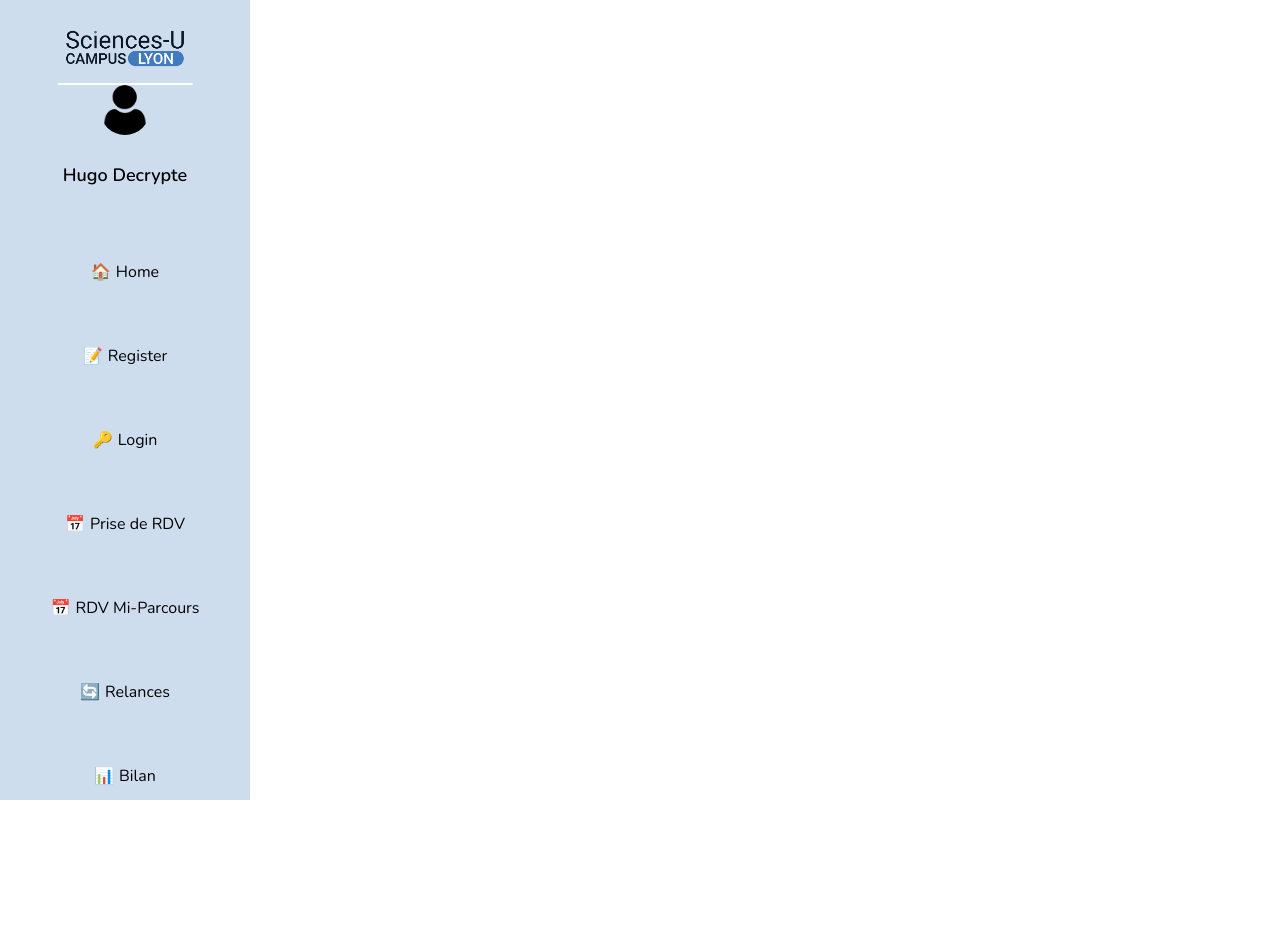
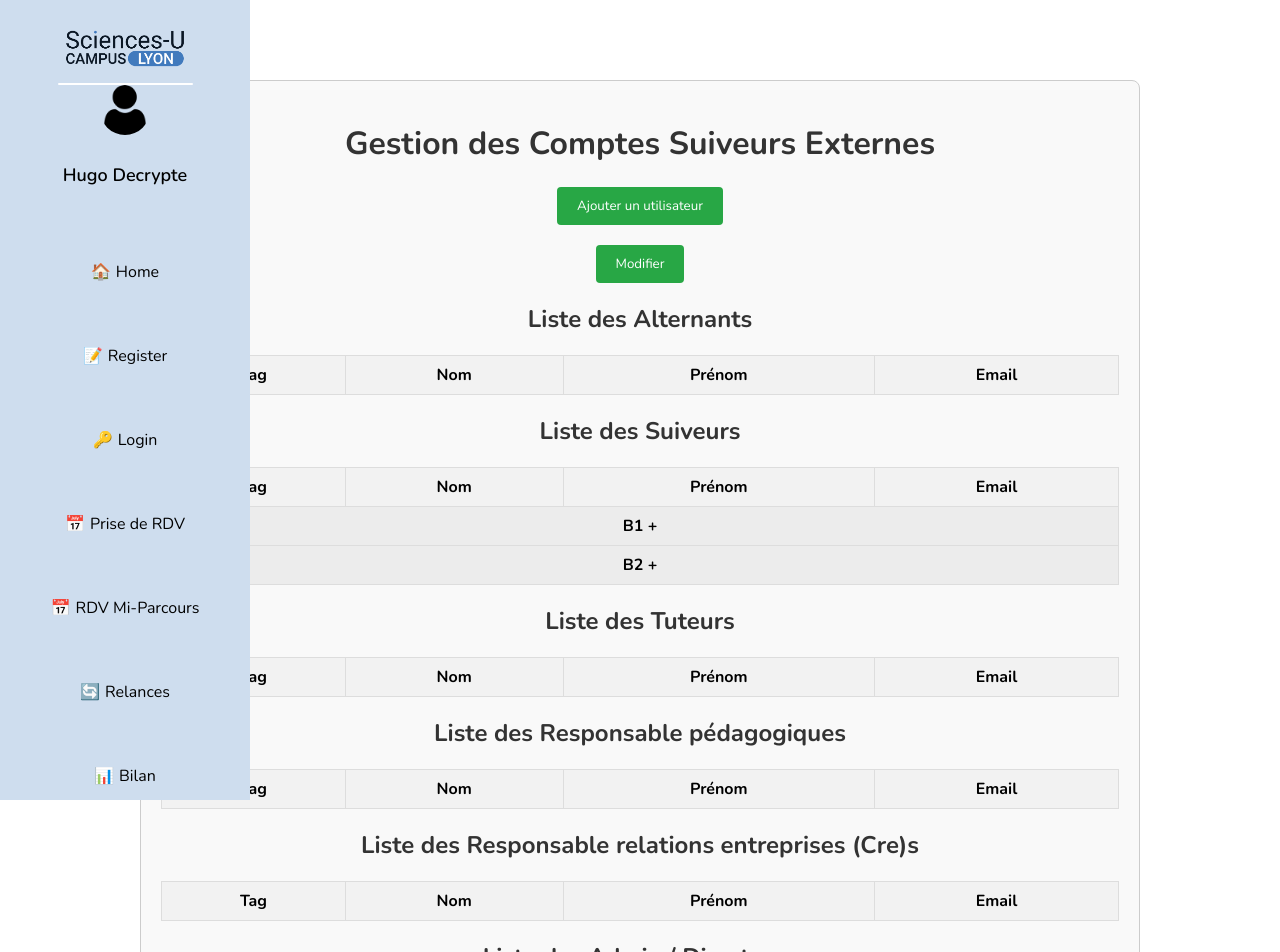
Before and after one commit to Driikzz/ProjetAnnuelEsgi-, a React (Create React App) app: page /gestion-comptes in a window 1280 px wide. Shown: the top 952 px of the page. Before the commit the page ends 800 px from the top, so only its background shows below. Built offline with nearby package versions, Linux system fonts and the light colour scheme.

Commit message:
[FIX] Comptes suiveurs to  Comptes

```diff
--- a/src/App.tsx
+++ b/src/App.tsx
@@ -7,7 +7,7 @@ import PriseRdvScreen from './screen/PriseRdvScreen';
 import PriseRdvMiParcoursScreen from './screen/PriseRdvMiParcoursScreen';
 import RelancesScreen from './screen/RelancesScreen';
 import BilanScreen from './screen/BilanScreen';
-import GestionComptesSuiveursScreen from './screen/GestionComptesSuiveursScreen';
+import GestionComptes from './screen/GestionComptes';
 import AlertesGeneralesScreen from './screen/AlertesGeneralesScreen';
 import SuiviEntretiensScreen from './screen/SuiviEntretiensScreen'; // Importer la nouvelle page
 
@@ -59,9 +59,9 @@ function App() {
             <div className='navbar-item-icon'><p>📊</p></div>
             <div className='navbar-item-title'><p>Bilan</p></div>
           </Link>
-          <Link to="/gestion-comptes-suiveurs" className='navbar-item'>
+          <Link to="/gestion-comptes" className='navbar-item'>
             <div className='navbar-item-icon'><p>👥</p></div>
-            <div className='navbar-item-title'><p>Gestion Comptes Suiveurs</p></div>
+            <div className='navbar-item-title'><p>Gestion Comptes</p></div>
           </Link>
           <Link to="/alertes" className='navbar-item'>
             <div className='navbar-item-icon'><p>⚠️</p></div>
@@ -81,7 +81,7 @@ function App() {
         <Route path='/rdv-mi-parcours' element={<PriseRdvMiParcoursScreen />} />
         <Route path='/relances' element={<RelancesScreen />} />
         <Route path='/bilan' element={<BilanScreen />} />
-        <Route path='/gestion-comptes-suiveurs' element={<GestionComptesSuiveursScreen />} />
+        <Route path='/gestion-comptes' element={<GestionComptes />} />
         <Route path='/alertes' element={<AlertesGeneralesScreen />} />
         <Route path='/suivi-entretiens' element={<SuiviEntretiensScreen />} /> {/* Nouvelle page */}
       </Routes>
--- a/src/screen/GestionComptesSuiveursScreen.tsx
+++ b/src/screen/GestionComptes.tsx
@@ -1,5 +1,5 @@
 import React, { useState } from 'react';
-import './styles/GestionComptesSuiveursScreen.css';
+import './styles/GestionComptes.css';
 import { FaTrash } from 'react-icons/fa';
 
 interface Suiveur {
@@ -11,7 +11,7 @@ interface Suiveur {
   tags: string[];
 }
 
-const GestionComptesSuiveursScreen: React.FC = () => {
+const GestionComptes: React.FC = () => {
   const [form, setForm] = useState({
     nom: '',
     prenom: '',
@@ -21,8 +21,8 @@ const GestionComptesSuiveursScreen: React.FC = () => {
   });
 
   const [suiveurs, setSuiveurs] = useState<Suiveur[]>([
-    { id: 1, nom: 'Suiveur', prenom: '1', email: 'suiveur1@example.com', role: 'Suiveur', tags: ['Tag1'] },
-    { id: 2, nom: 'Suiveur', prenom: '2', email: 'suiveur2@example.com', role: 'Suiveur', tags: ['Tag2'] },
+    { id: 1, nom: 'Suiveur', prenom: '1', email: 'suiveur1@example.com', role: 'Suiveur', tags: ['B1'] },
+    { id: 2, nom: 'Suiveur', prenom: '2', email: 'suiveur2@example.com', role: 'Suiveur', tags: ['B2'] },
     // Ajoutez plus de suiveurs ici si nécessaire
   ]);
 
@@ -173,4 +173,4 @@ const GestionComptesSuiveursScreen: React.FC = () => {
   );
 };
 
-export default GestionComptesSuiveursScreen;
+export default GestionComptes;
```
Also changed, not shown: src/screen/styles/GestionComptes.css (renamed from src/screen/styles/GestionComptesSuiveursScreen.css).
